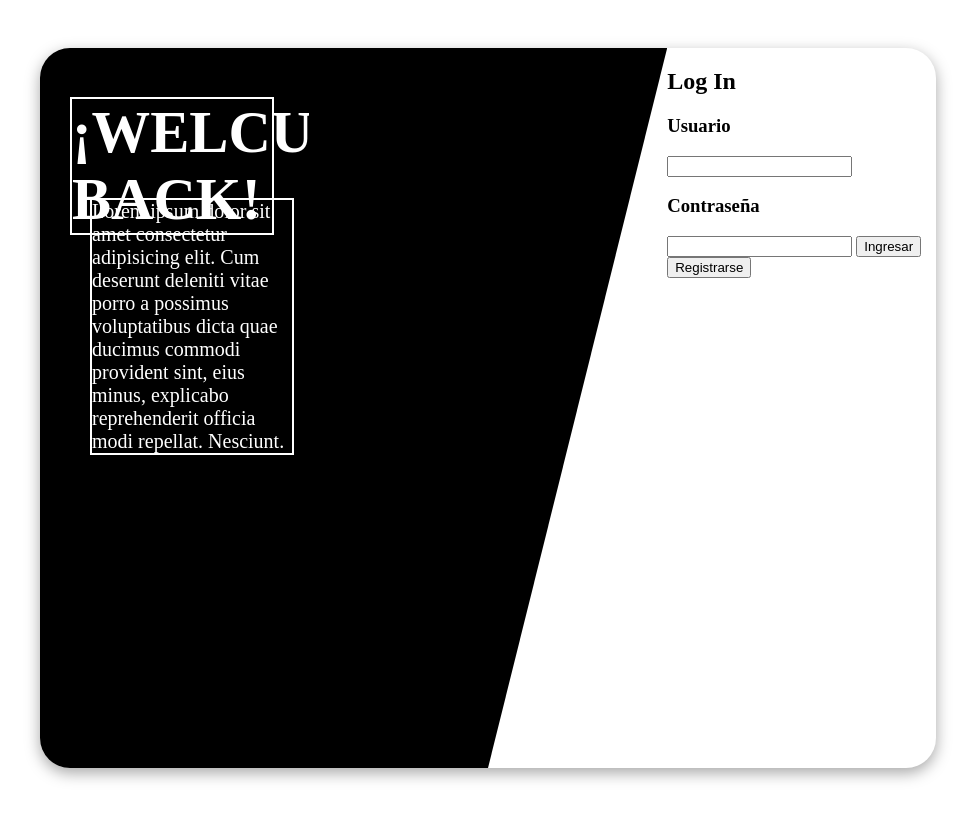
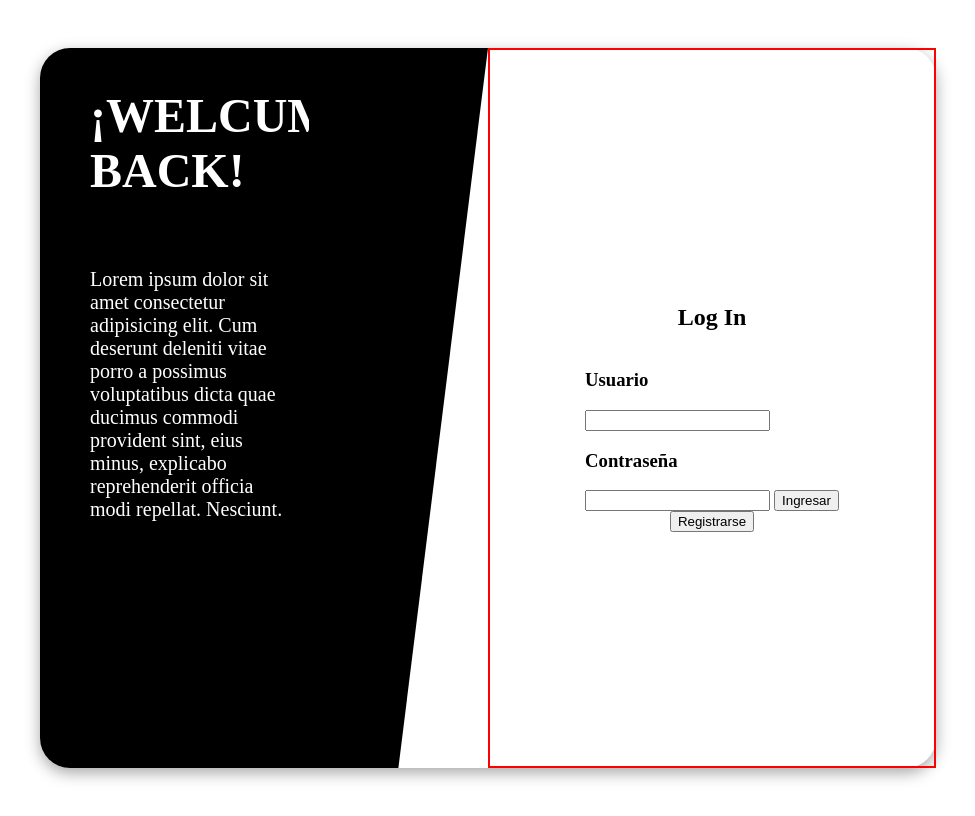
Before and after one commit to aleaster/Web_proyect_pp, a website: page views/Login.html in a window 1280 px wide. Shown: the whole page, without its empty margins (152-1127 px from the left). Drawn offline with nearby package versions, Linux system fonts and the light colour scheme.

Commit message:
login_animado

```diff
--- a/scss/login_styles.scss
+++ b/scss/login_styles.scss
@@ -24,34 +24,44 @@ body{
 #nigga2{
     column-gap: 0;
     height: 100%;
-    grid-column: 2/4;
-    display: grid;
+    grid-column: 2/3;
     grid-template-rows: 50% 50%;
     background-color: black;
     clip-path: polygon(0% 0%, 100% 0%, 50% 100%, 0% 100%);
 }
 
-
 #wel{
     position: absolute;
     color: white;
-    font-size: 44pt;
-    border: 2px solid white;
+    font-size: 36pt;
     width: 200px;
-    left: 30px;
+    left: 50px;
 }
 
 p{
-    position:relative;
+    position: relative;
     color: white;
     font-size: 15pt;
-    border: 2px solid white;
     width: 200px;
     left: 50px;
-    top: 130px;
+    top: 200px;
 }
 
-#lo{
+.animate__animated.animate__fadeInLeft{
+    animation-delay: 1s;
+}
+
+.animate__animated.animate__fadeIn{
+    animation-delay: 1.5s;
+}
+
+#contenmelo{
     color: black;
     font-style: bold;
+    grid-column: 3/5;
+    border: 2px solid red;
+    display: flex;
+    flex-direction: column;
+    align-items: center;
+    justify-content: center;
 }
--- a/views/Login.html
+++ b/views/Login.html
@@ -4,19 +4,20 @@
     <meta charset="UTF-8">
     <meta name="viewport" content="width=device-width, initial-scale=1.0">
     <link rel="stylesheet" href="../css/login_styles.css">
+    <link rel="stylesheet" href="../node_modules/animate.css/animate.css">
     <title>Login
     </title>
 </head>
 <body>
-    <div id="main" class="container">
-        <div id="nigga1" class="paint">
-            <h2 id="wel">¡WELCUM
+    <div id="main" class="animate__animated animate__fadeInDown">
+        <div id="nigga1" class="animate__animated animate__fadeInLeft">
+            <h2 id="wel" class="animate__animated animate__fadeIn">¡WELCUM
                 BACK!</h2>
-            <p>Lorem ipsum dolor sit amet consectetur adipisicing elit. Cum deserunt deleniti vitae porro a possimus voluptatibus dicta quae ducimus commodi provident sint, eius minus, explicabo reprehenderit officia modi repellat. Nesciunt.</p>
+            <p class="animate__animated animate__fadeIn">Lorem ipsum dolor sit amet consectetur adipisicing elit. Cum deserunt deleniti vitae porro a possimus voluptatibus dicta quae ducimus commodi provident sint, eius minus, explicabo reprehenderit officia modi repellat. Nesciunt.</p>
         </div>
-        <div id="nigga2">
+        <div id="nigga2" class="animate__animated animate__fadeInLeft">
         </div>
-        <div>
+        <div id="contenmelo" class="animate__animated animate__fadeIn">
             <h2 id="lo">Log In</h2>
             <form action="" id="log">
                 <h3>Usuario</h3>
```
Also changed, not shown: css/login_styles.css, 1 other file.
